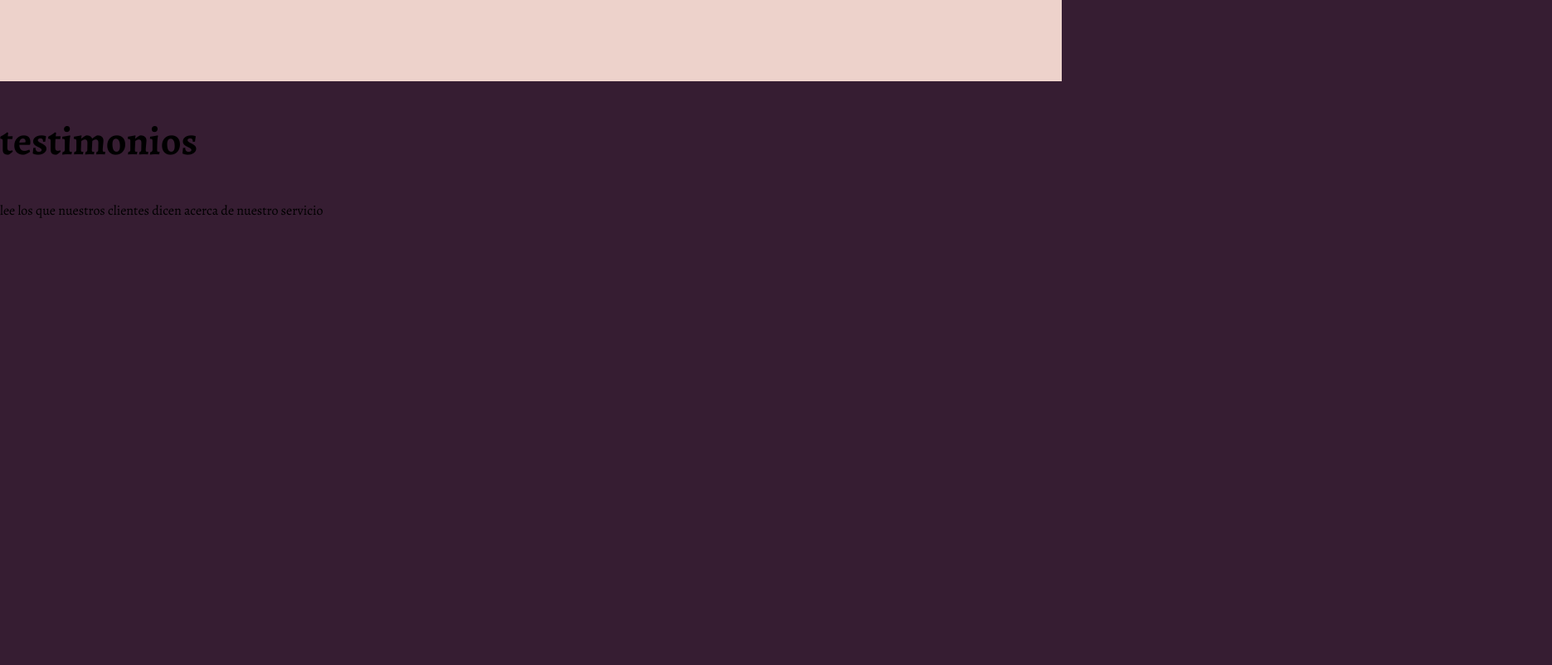
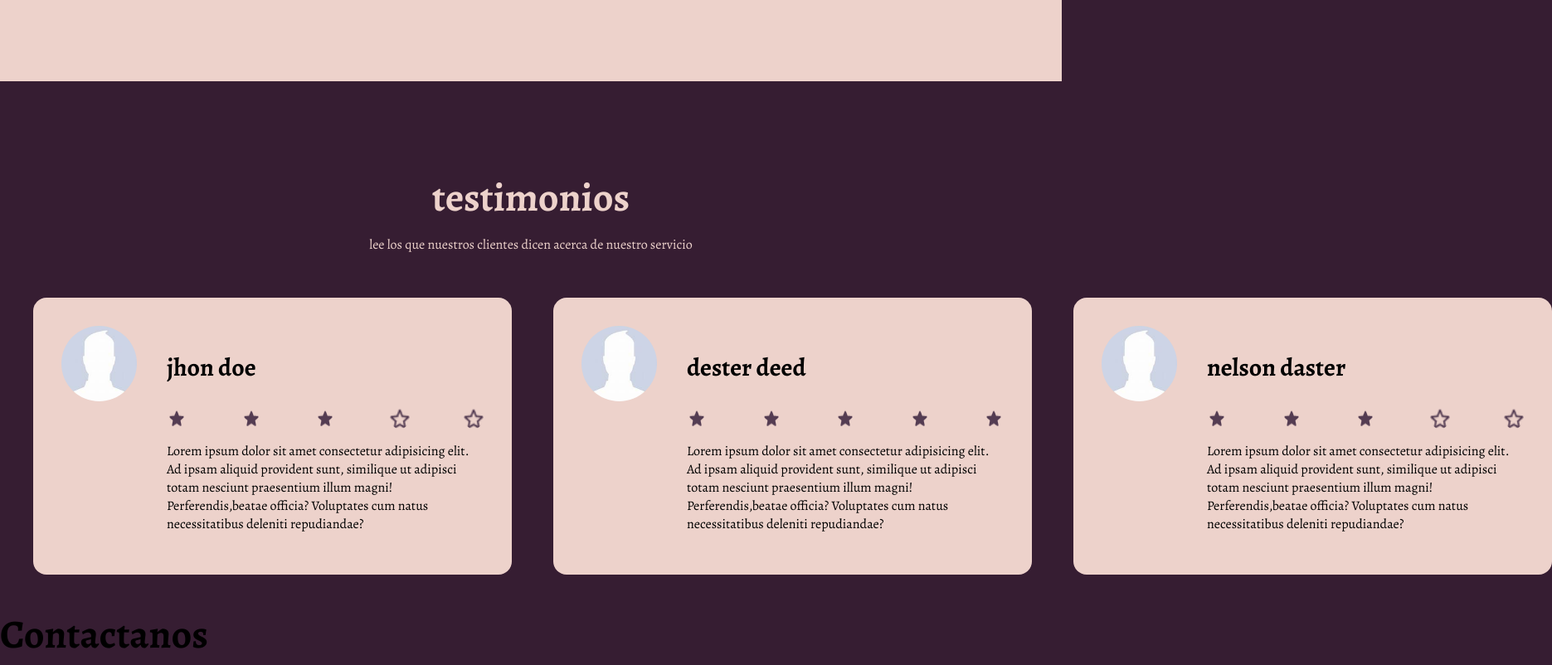
Before and after one commit to StarKaotic/prueba-landing, a plain HTML site: page index.html in a window 1280 px wide. Shown: the part 2424-3226 px from the top of the page at 83% size, 1871 px wide, since content can reach past the window. Before the commit the page ends 2708 px from the top, so only its background shows below. Drawn offline with Linux system fonts and the light colour scheme.

Commit message:
part testimonies

```diff
--- a/index.html
+++ b/index.html
@@ -148,28 +148,85 @@
       </div>
      </section>
 
-     <section class="">
+     <section class="testimonies">
 
          <h1> testimonios</h1>
            <p> lee los que nuestros clientes dicen acerca de nuestro servicio  </p>
-          <div class="">
 
-          <div class="">
-            <h3></h3>
-            <p></p>
+          <div class="testimonies-container">
+
+          <div class="testimonies-card">
+            <img src="./image/user-place-holder.jpg">
+            <div>
+            <h3>jhon doe</h3>
+            <div class="testimonies-card-star-container">
+            <img src="/image/star-file.png">
+            <img src="/image/star-file.png">
+            <img src="/image/star-file.png">
+            <img src="/image/star-outlined.png">
+            <img src="/image/star-outlined.png">
+            </div>
+            <p> Lorem ipsum dolor sit amet consectetur adipisicing elit.
+               Ad ipsam aliquid provident sunt, similique ut adipisci totam
+               nesciunt praesentium illum magni! Perferendis,beatae officia?
+               Voluptates cum natus necessitatibus deleniti repudiandae?</p>
+            </div>
           </div>
 
-          <div class="">
-            <h3></h3>
-            <p></p>
+          <div class="testimonies-card">
+            <img src="./image/user-place-holder.jpg">
+            <div>
+            <h3>dester deed</h3>
+           <div class="testimonies-card-star-container">
+            <img src="/image/star-file.png">
+            <img src="/image/star-file.png">
+            <img src="/image/star-file.png">
+            <img src="/image/star-file.png">
+            <img src="/image/star-file.png">
+           </div>
+            <p>Lorem ipsum dolor sit amet consectetur adipisicing elit.
+              Ad ipsam aliquid provident sunt, similique ut adipisci totam
+              nesciunt praesentium illum magni! Perferendis,beatae officia?
+              Voluptates cum natus necessitatibus deleniti repudiandae?</p>
+            </div>
           </div>
 
-          <div class="">
-            <h3></h3>
-            <p></p>
+          <div class="testimonies-card">
+            <img src="./image/user-place-holder.jpg">
+            <div>
+            <h3>nelson daster</h3>
+            <div class="testimonies-card-star-container">
+            <img src="/image/star-file.png">
+            <img src="/image/star-file.png">
+            <img src="/image/star-file.png">
+            <img src="/image/star-outlined.png">
+            <img src="/image/star-outlined.png">
+            </div>
+
+            <p>Lorem ipsum dolor sit amet consectetur adipisicing elit.
+              Ad ipsam aliquid provident sunt, similique ut adipisci totam
+              nesciunt praesentium illum magni! Perferendis,beatae officia?
+              Voluptates cum natus necessitatibus deleniti repudiandae?</p>
+            </div>
           </div>
 
           </div>
     </section>
+
+    <section>
+      <h1>
+       Contactanos
+      </h1>
+      <div class="contact-container">
+      <div contact->
+        <img src="/image/contact-us.png">
+      </div>
+      <div class="contact-formulario">
+        <form>
+          <input type="text"/>
+        </form>
+      </div>
+    </div>
+    </section>
   </body>
 </html>
--- a/style.css
+++ b/style.css
@@ -280,3 +280,71 @@ h1{
 .pracing-list-item p{
     font-family: "Source-sans-pro";
 }
+
+.testimonies{
+    display: flex;
+    justify-content: center;
+    flex-direction: column;
+    align-items: center;
+}
+
+.testimonies h1 {
+    color: var(--main-pink-color);
+    text-align: center;
+    margin-top: 107px;
+    margin-bottom: 13px;
+}
+
+.testimonies > p {
+
+    color: var(--main-pink-color);
+    text-align: center;
+    margin-top: 0;
+    margin-bottom: 53px;
+}
+
+.testimonies-container{
+    display: flex;
+    width: 100%;
+    max-width: 1200px;
+    gap: 50px;
+
+}
+
+.testimonies-card{
+ display: flex;
+ background-color: var(--main-pink-color);
+ border-radius: 1rem;
+ gap: 36px;
+ padding: 34px;
+ width: 509px;
+ flex-shrink: 0;
+
+
+}
+
+.testimonies-card img{
+    border-radius: 100%;
+    width: 92px;
+    height: 91px;
+}
+
+.testimonies-card div h3{
+    font-size: 30px;
+}
+
+.testimonies-card-star-container{
+    display: flex;
+    justify-content: space-between;
+
+}
+
+.testimonies-card-star-container img{
+    width: 24px;
+    height: 24px;
+}
+
+.contact-container{
+    display: flex;
+    justify-content: center;
+}
```
Also changed, not shown: image/contact-us.png (added), image/star-file.png (added), image/star-outlined.png (added), image/user-place-holder.jpg (added).
